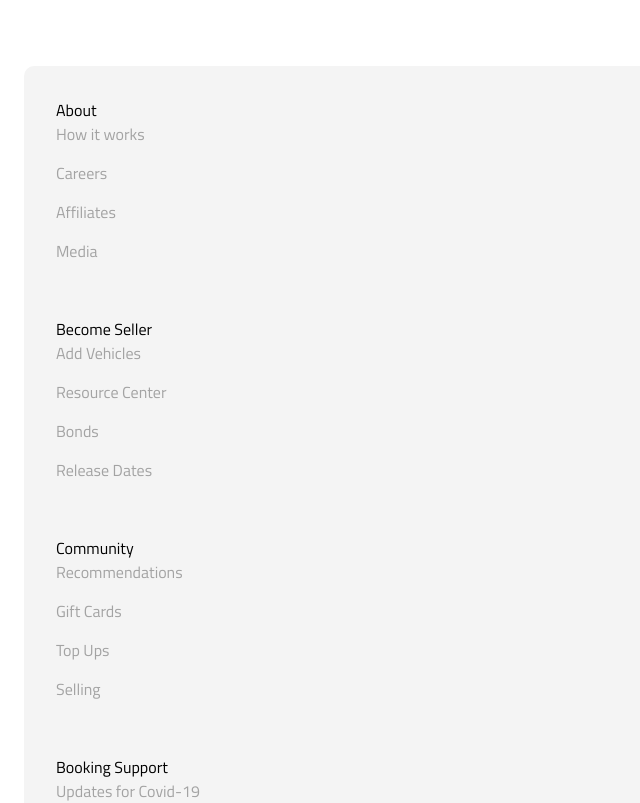
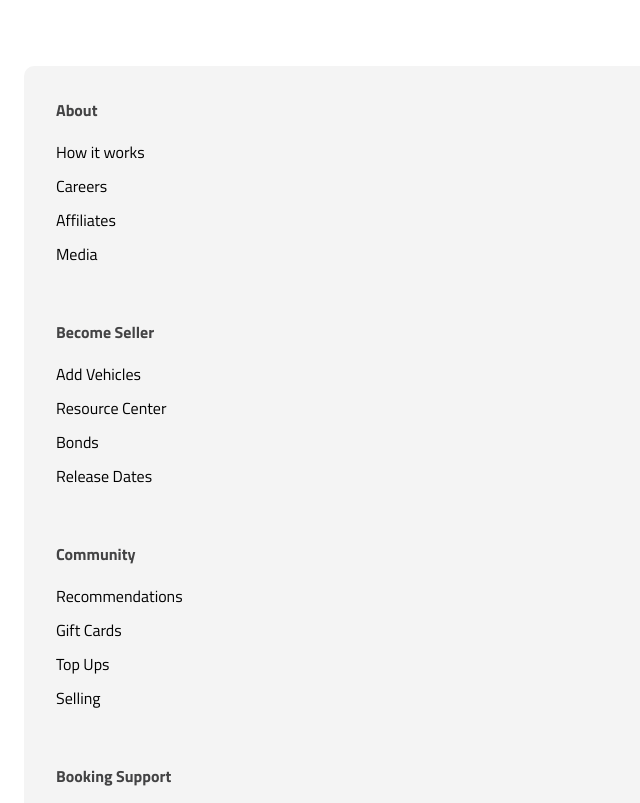
Before and after one commit to ErickOmondi97/Car-Broker-App, a React (Vite) app in the folder Car Broker App/: page / in a window 1280 px wide. Shown: the part 7340-8143 px from the top of the page, without its empty margins (0-640 px from the left). Built offline with nearby package versions, Linux system fonts and the light colour scheme.

Commit message:
I noticed a typo in this section

```diff
--- a/Car Broker App/src/Components/Footer/Footer.jsx
+++ b/Car Broker App/src/Components/Footer/Footer.jsx
@@ -9,10 +9,10 @@ const Footer = () => {
         <div className="footerMenuDiv grid">
           {/* single grid */}
           <div className="singleGrid">
-            <span className="footerTitler">
+            <span className="footerTitle">
               About
             </span>
-            <ul className="footerUI grid">
+            <ul className="footerUl grid">
               <li className="footerLi">
                 How it works
               </li>
@@ -30,10 +30,10 @@ const Footer = () => {
 
           {/* single grid */}
           <div className="singleGrid">
-            <span className="footerTitler">
+            <span className="footerTitle">
               Become Seller
             </span>
-            <ul className="footerUI grid">
+            <ul className="footerUl grid">
               <li className="footerLi">
                 Add Vehicles
               </li>
@@ -51,10 +51,10 @@ const Footer = () => {
 
           {/* single grid */}
           <div className="singleGrid">
-            <span className="footerTitler">
+            <span className="footerTitle">
               Community
             </span>
-            <ul className="footerUI grid">
+            <ul className="footerUl grid">
               <li className="footerLi">
                 Recommendations
               </li>
@@ -72,10 +72,10 @@ const Footer = () => {
 
           {/* single grid */}
           <div className="singleGrid">
-            <span className="footerTitler">
+            <span className="footerTitle">
               Booking Support
             </span>
-            <ul className="footerUI grid">
+            <ul className="footerUl grid">
               <li className="footerLi">
                  Updates for Covid-19
               </li>
```
